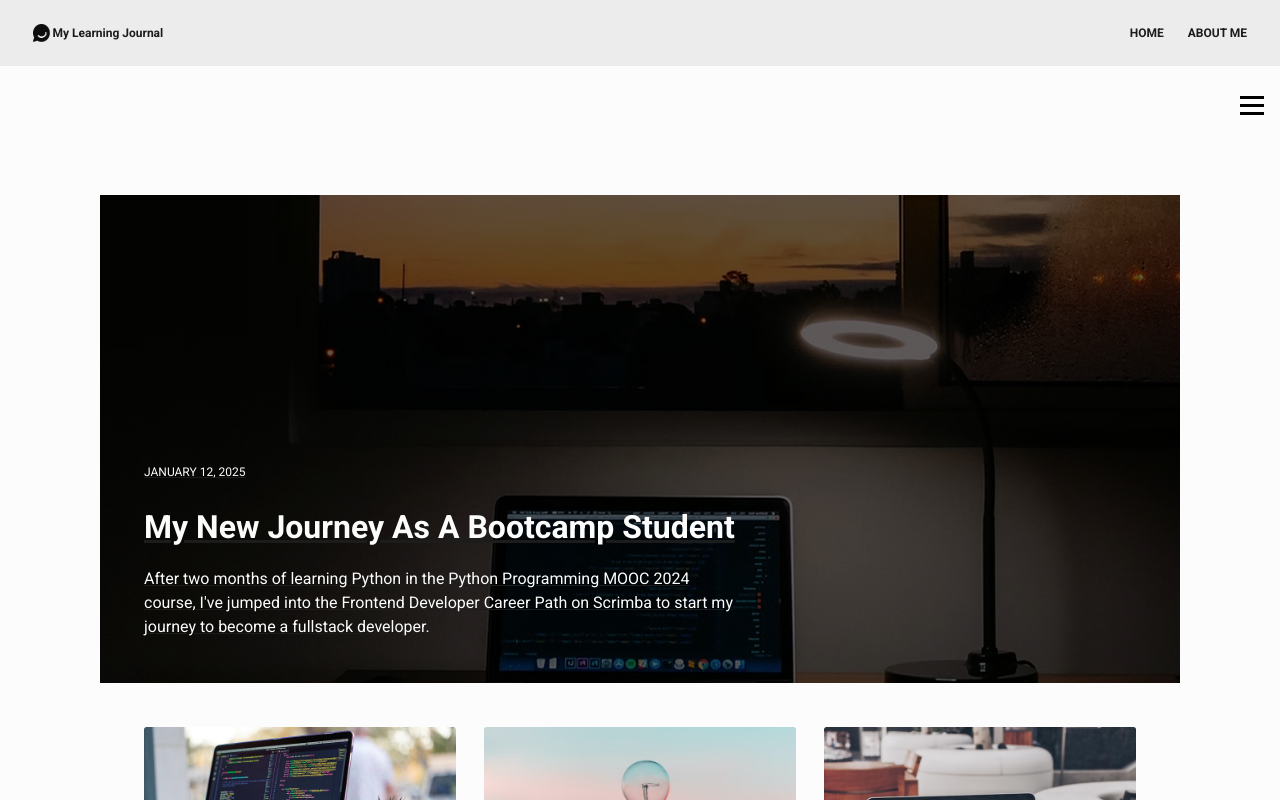
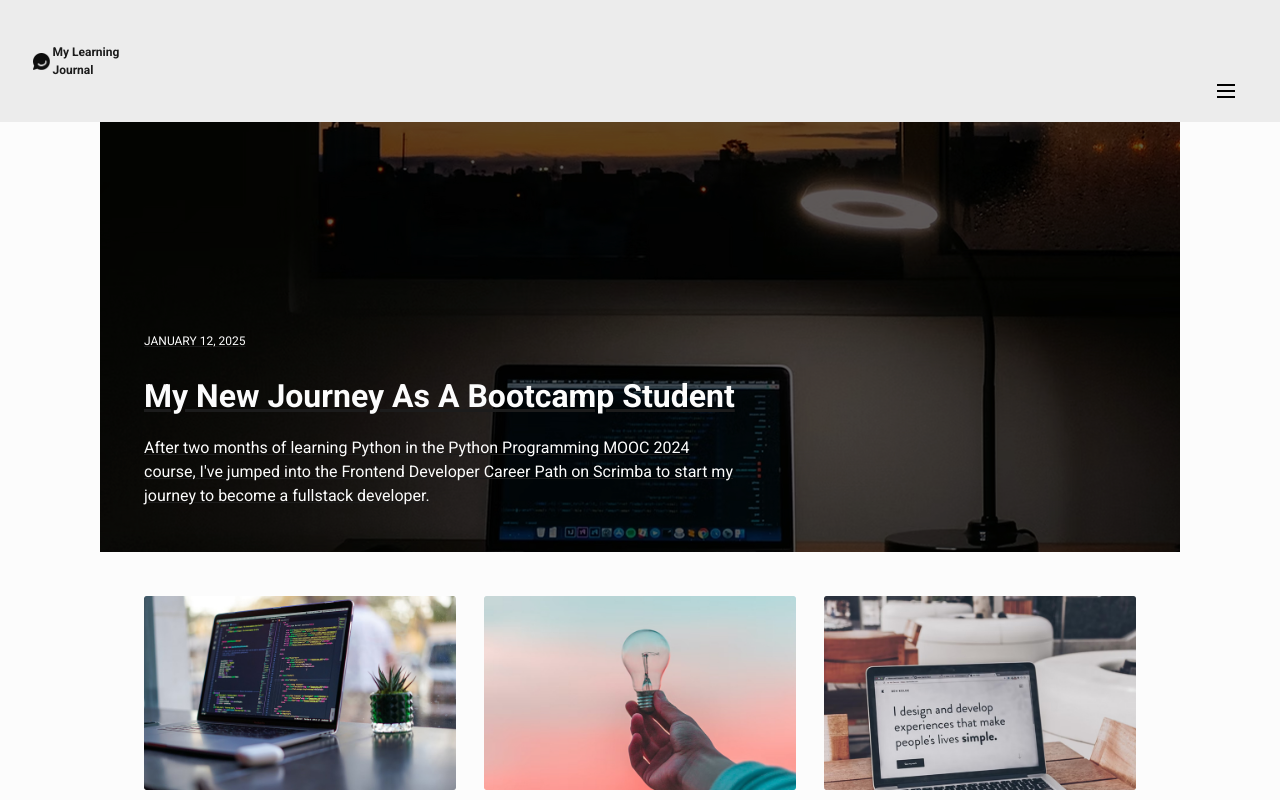
Before and after one commit to mnguyencodes/my-learning-journal, a React (Vite) app: page / in a window 1280 px wide. Shown: the top 800 px of the page. Built offline with nearby package versions, Linux system fonts and the light colour scheme.

Commit message:
Remove links on navbar
- Removed the Home and About Me links on the navbar.

For a future update:
- Navbar links should only be rendered on the navbar for wider screens. Otherwise, they are only rendered within the Menu component.

```diff
--- a/src/components/Header.tsx
+++ b/src/components/Header.tsx
@@ -11,6 +11,12 @@ export default function Header() {
         {href: "", text: "Home"},
         {href: "about-me", text: "About Me"}
     ]
+
+    // To be rendered only for wider screens.
+    // <ul>
+    //     <li><Link to="">Home</Link></li>
+    //     <li><Link to="about-me">About Me</Link></li>
+    // </ul>
 
 
     // Used for testing purposes
@@ -30,12 +36,6 @@ export default function Header() {
                     <Link to="."><img src="/images/logo.png" alt="My Learning Journal logo" /></Link>
                     <Link to="."><p>My Learning Journal</p></Link>
                 </div>
-                <ul>
-                    <li><Link to="">Home</Link></li>
-                    <li><Link to="about-me">About Me</Link></li>
-                </ul>
-            </nav>
-        </header>
                 <Menu.Menu onOpen={increment}>
                     <Menu.MenuIcon />
                     <Menu.MenuDropdown>
@@ -44,6 +44,9 @@ export default function Header() {
                         <Menu.MenuItem to=".">Item3</Menu.MenuItem>
                     </Menu.MenuDropdown>
                 </Menu.Menu>
+            </nav>
+        </header>
+
         </>
     )
 }
```
Lines whose indentation alone changed are shown as unchanged.
